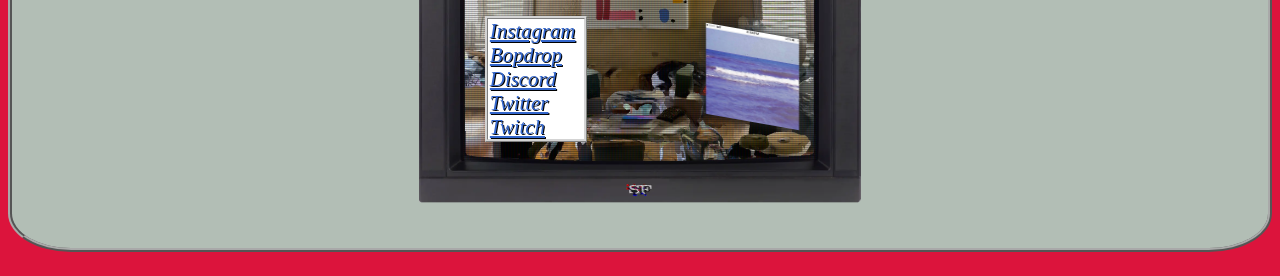
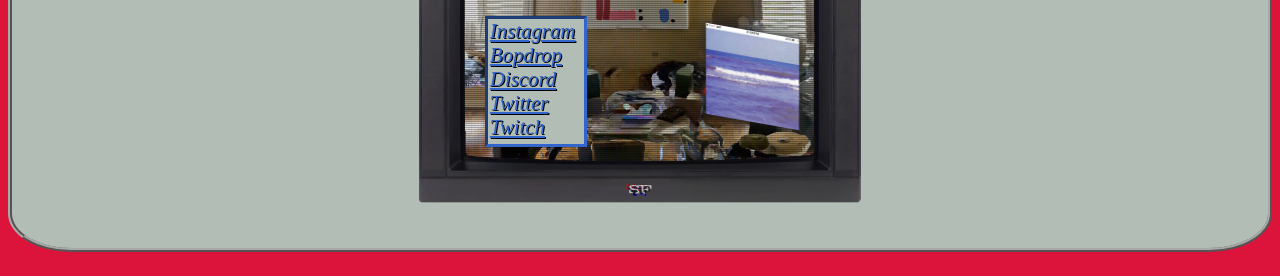
Before and after one commit to aMsonuMnoz/j, a plain HTML site: page index.html in a window 1280 px wide. Shown: the part 524-800 px from the top of the page. Drawn offline with Linux system fonts and the light colour scheme.

Commit message:
socials change

```diff
--- a/index.html
+++ b/index.html
@@ -9,7 +9,7 @@
 		<meta name="keywords" content="sweet fighter, music, band, art, catharsis, live music, live performance, spotify, apple music, youtube, instagram, tiktok">
 		<meta name="description" content="Listen to sweet fighter on all streaming platforms, visit our instagram page to get updates and watch decent videos.">
 		<meta http-equiv="X-UA-Compatible" content="ie=edge">
-		<link rel="stylesheet" href="style.1.2.1.css">
+		<link rel="stylesheet" href="style.1.2.2.css">
 		<link rel="stylesheet" href="crt-effect.css">
 		<link rel="shortcut icon" type="image/jpg" href="images/Favicon.webp"/>
 		<title>sweetfighter.net</title>
--- a/style.1.2.1.css
+++ b/style.1.2.2.css
@@ -104,16 +104,17 @@
 	position: absolute;
 	left: 14%;
 	top: 50.5%;
+	bottom: 12.5%;
 	width: 20%;
 	display: block;
 	z-index: 8;
 	font-size:3.6vw; /*percentages don't work for fonts. use vw*/
 	font-style: italic;
 	text-shadow: 1px 1px black;
-	background-color: white;
+	background-color:#B2BEB5;
 	text-align: left;
-	border-style:ridge;
-	border-color: lightgray;
+	border-style:inset;
+	border-color: #3366CC;
 }
 
 #sociallink{
@@ -269,12 +270,13 @@
 		position: absolute;
 		left: 14%;
 		top: 53%;
+		bottom: 12.5%;
 		width: 12vh;
 		display: block;
 		z-index: 8;
 		font-size:2.6vh; /*more than 0.625, font based on height*/
 		font-style: italic;
-		border-style:ridge;
+		border-style:inset;
 		margin-left: 1%
 	}
 
```
